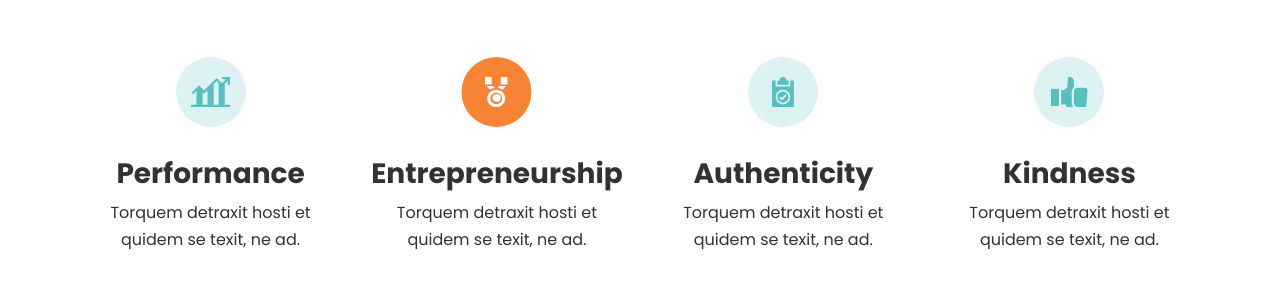
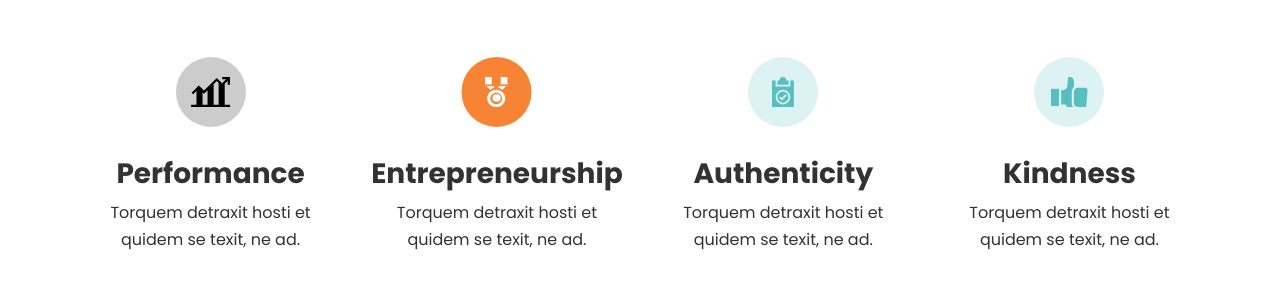
Before and after one commit to Andyone89/cutspace, a plain HTML site: page index.html in a window 1280 px wide. Shown: the part 65-354 px from the top of the page. Drawn offline with Linux system fonts and the light colour scheme.

Commit message:
benefits

```diff
--- a/index.html
+++ b/index.html
@@ -224,7 +224,13 @@
             <div class="benefits__row">
 
                 <div class="benefits__item benefit-item">
-                    <img class="benefit-item__img" src="./img/benefits/icon-performance.svg" alt="icon-performance">
+                    <!-- <img class="benefit-item__img" src="./img/benefits/icon-performance.svg" alt="icon-performance"> -->
+
+                    <svg width="70" height="70" class="benefit-item__img" viewBox="0 0 70 70" xmlns="http://www.w3.org/2000/svg">
+                        <circle cx="35" cy="35" r="35"  fill-opacity="0.2"/>
+                        <path fill-rule="evenodd" clip-rule="evenodd" d="M48.7173 47.7317V26.8294L51.6967 23.8719V27.6609H53.9819V20H46.2636V22.2682H50.0809L46.1246 26.1951L40.7973 20.9074L28.0016 33.6081L22.8314 28.4763L15.5451 35.7085L17.1609 37.3123L20.4751 34.0228V47.7318H15.0962V50H54.0962V47.7318H48.7173V47.7317ZM42.6235 25.9278V47.7317H37.643V27.246L40.7973 24.1152L42.6235 25.9278ZM28.0016 36.8159L26.5688 35.3936V47.7317H31.5493V33.2945L28.0016 36.8159Z" />
+                        </svg>
+
                     <h4 class="benefit-item__title">Performance</h4>
                     <p>Torquem detraxit hosti et quidem se texit, ne ad.</p>
                 </div>
--- a/scss/blocks/_benefit-item.scss
+++ b/scss/blocks/_benefit-item.scss
@@ -1,13 +1,18 @@
-.benefit-item{
+.benefit-item {
     text-align: center;
+
+    &__img {
+        margin-bottom: 15px;
+        display: inline-block;
+    }
+
 }
 
-.benefit-item__img{
-    margin-bottom: 15px;
-    display: inline-block;
-}
 
-.benefit-item__title{
+
+
+
+.benefit-item__title {
     margin-bottom: 2px;
     font-size: 28px;
 }
```
Also changed, not shown: css/main.css, 1 other file.
